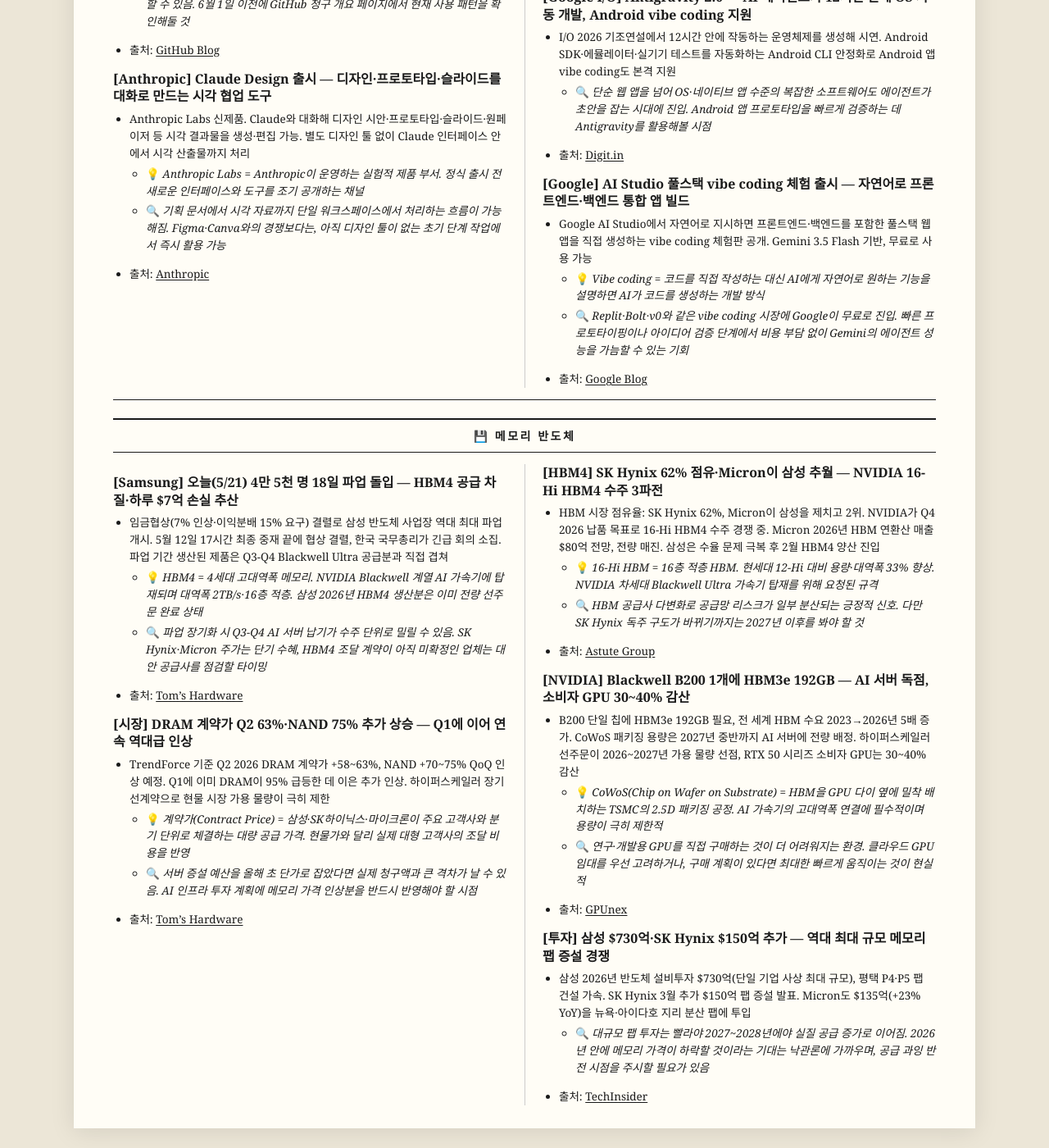
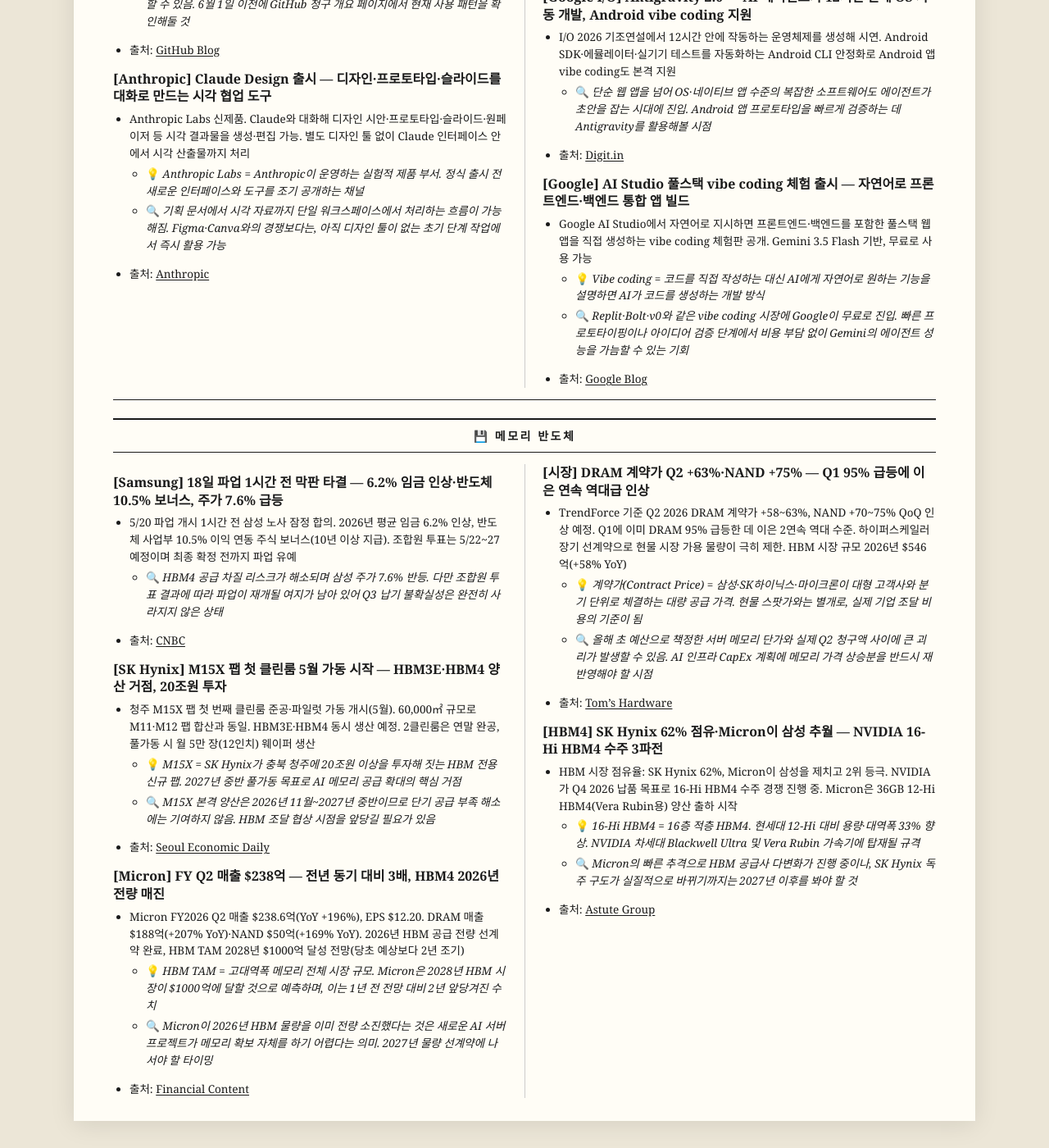
Before and after one commit to kimjans/daily-news, a Jekyll site: the page built from index.md, in a window 1280 px wide and 1400 px high, scrolled down 1395 px. Shown: the whole window at 82% size. Built offline with Jekyll 4.4.1, drawn with Linux system fonts in a browser that asks for light colours.

Commit message:
daily news: 2026-05-21 — fix 메모리 반도체 with accurate latest data

```diff
--- a/index.md
+++ b/index.md
@@ -74,31 +74,31 @@ title: The AI Morning
 
 ## 💾 메모리 반도체
 
-### **[Samsung]** 오늘(5/21) 4만 5천 명 18일 파업 돌입 — HBM4 공급 차질·하루 $7억 손실 추산
-- 임금협상(7% 인상·이익분배 15% 요구) 결렬로 삼성 반도체 사업장 역대 최대 파업 개시. 5월 12일 17시간 최종 중재 끝에 협상 결렬, 한국 국무총리가 긴급 회의 소집. 파업 기간 생산된 제품은 Q3-Q4 Blackwell Ultra 공급분과 직접 겹쳐
-  - 💡 *HBM4 = 4세대 고대역폭 메모리. NVIDIA Blackwell 계열 AI 가속기에 탑재되며 대역폭 2TB/s·16층 적층. 삼성 2026년 HBM4 생산분은 이미 전량 선주문 완료 상태*
-  - 🔍 *파업 장기화 시 Q3-Q4 AI 서버 납기가 수주 단위로 밀릴 수 있음. SK Hynix·Micron 주가는 단기 수혜, HBM4 조달 계약이 아직 미확정인 업체는 대안 공급사를 점검할 타이밍*
-- 출처: [Tom's Hardware](https://www.tomshardware.com/tech-industry/samsungs-last-ditch-union-talks-collapse-eight-days-before-planned-18-day-chip-factory-strike)
+### **[Samsung]** 18일 파업 1시간 전 막판 타결 — 6.2% 임금 인상·반도체 10.5% 보너스, 주가 7.6% 급등
+- 5/20 파업 개시 1시간 전 삼성 노사 잠정 합의. 2026년 평균 임금 6.2% 인상, 반도체 사업부 10.5% 이익 연동 주식 보너스(10년 이상 지급). 조합원 투표는 5/22~27 예정이며 최종 확정 전까지 파업 유예
+  - 🔍 *HBM4 공급 차질 리스크가 해소되며 삼성 주가 7.6% 반등. 다만 조합원 투표 결과에 따라 파업이 재개될 여지가 남아 있어 Q3 납기 불확실성은 완전히 사라지지 않은 상태*
+- 출처: [CNBC](https://www.cnbc.com/2026/05/21/samsung-electronics-union-strike-suspended-wage-deal-bonuses.html)
 
-### **[시장]** DRAM 계약가 Q2 63%·NAND 75% 추가 상승 — Q1에 이어 연속 역대급 인상
-- TrendForce 기준 Q2 2026 DRAM 계약가 +58~63%, NAND +70~75% QoQ 인상 예정. Q1에 이미 DRAM이 95% 급등한 데 이은 추가 인상. 하이퍼스케일러 장기 선계약으로 현물 시장 가용 물량이 극히 제한
-  - 💡 *계약가(Contract Price) = 삼성·SK하이닉스·마이크론이 주요 고객사와 분기 단위로 체결하는 대량 공급 가격. 현물가와 달리 실제 대형 고객사의 조달 비용을 반영*
-  - 🔍 *서버 증설 예산을 올해 초 단가로 잡았다면 실제 청구액과 큰 격차가 날 수 있음. AI 인프라 투자 계획에 메모리 가격 인상분을 반드시 반영해야 할 시점*
+### **[SK Hynix]** M15X 팹 첫 클린룸 5월 가동 시작 — HBM3E·HBM4 양산 거점, 20조원 투자
+- 청주 M15X 팹 첫 번째 클린룸 준공·파일럿 가동 개시(5월). 60,000㎡ 규모로 M11·M12 팹 합산과 동일. HBM3E·HBM4 동시 생산 예정. 2클린룸은 연말 완공, 풀가동 시 월 5만 장(12인치) 웨이퍼 생산
+  - 💡 *M15X = SK Hynix가 충북 청주에 20조원 이상을 투자해 짓는 HBM 전용 신규 팹. 2027년 중반 풀가동 목표로 AI 메모리 공급 확대의 핵심 거점*
+  - 🔍 *M15X 본격 양산은 2026년 11월~2027년 중반이므로 단기 공급 부족 해소에는 기여하지 않음. HBM 조달 협상 시점을 앞당길 필요가 있음*
+- 출처: [Seoul Economic Daily](https://en.sedaily.com/finance/2025/12/25/sk-hynix-to-launch-m15x-fab-in-may-2026-cementing-global-ai)
+
+### **[Micron]** FY Q2 매출 $238억 — 전년 동기 대비 3배, HBM4 2026년 전량 매진
+- Micron FY2026 Q2 매출 $238.6억(YoY +196%), EPS $12.20. DRAM 매출 $188억(+207% YoY)·NAND $50억(+169% YoY). 2026년 HBM 공급 전량 선계약 완료, HBM TAM 2028년 $1000억 달성 전망(당초 예상보다 2년 조기)
+  - 💡 *HBM TAM = 고대역폭 메모리 전체 시장 규모. Micron은 2028년 HBM 시장이 $1000억에 달할 것으로 예측하며, 이는 1년 전 전망 대비 2년 앞당겨진 수치*
+  - 🔍 *Micron이 2026년 HBM 물량을 이미 전량 소진했다는 것은 새로운 AI 서버 프로젝트가 메모리 확보 자체를 하기 어렵다는 의미. 2027년 물량 선계약에 나서야 할 타이밍*
+- 출처: [Financial Content](https://markets.financialcontent.com/stocks/article/marketminute-2026-3-26-micron-crushes-expectations-in-2026-memory-supercycle-peak-as-hbm4-demand-hits-fever-pitch)
+
+### **[시장]** DRAM 계약가 Q2 +63%·NAND +75% — Q1 95% 급등에 이은 연속 역대급 인상
+- TrendForce 기준 Q2 2026 DRAM 계약가 +58~63%, NAND +70~75% QoQ 인상 예정. Q1에 이미 DRAM 95% 급등한 데 이은 2연속 역대 수준. 하이퍼스케일러 장기 선계약으로 현물 시장 가용 물량이 극히 제한. HBM 시장 규모 2026년 $546억(+58% YoY)
+  - 💡 *계약가(Contract Price) = 삼성·SK하이닉스·마이크론이 대형 고객사와 분기 단위로 체결하는 대량 공급 가격. 현물 스팟가와는 별개로, 실제 기업 조달 비용의 기준이 됨*
+  - 🔍 *올해 초 예산으로 책정한 서버 메모리 단가와 실제 Q2 청구액 사이에 큰 괴리가 발생할 수 있음. AI 인프라 CapEx 계획에 메모리 가격 상승분을 반드시 재반영해야 할 시점*
 - 출처: [Tom's Hardware](https://www.tomshardware.com/pc-components/dram/dram-and-nand-contract-prices-to-climb-again-in-q2)
 
 ### **[HBM4]** SK Hynix 62% 점유·Micron이 삼성 추월 — NVIDIA 16-Hi HBM4 수주 3파전
-- HBM 시장 점유율: SK Hynix 62%, Micron이 삼성을 제치고 2위. NVIDIA가 Q4 2026 납품 목표로 16-Hi HBM4 수주 경쟁 중. Micron 2026년 HBM 연환산 매출 $80억 전망, 전량 매진. 삼성은 수율 문제 극복 후 2월 HBM4 양산 진입
-  - 💡 *16-Hi HBM = 16층 적층 HBM. 현세대 12-Hi 대비 용량·대역폭 33% 향상. NVIDIA 차세대 Blackwell Ultra 가속기 탑재를 위해 요청된 규격*
-  - 🔍 *HBM 공급사 다변화로 공급망 리스크가 일부 분산되는 긍정적 신호. 다만 SK Hynix 독주 구도가 바뀌기까지는 2027년 이후를 봐야 할 것*
+- HBM 시장 점유율: SK Hynix 62%, Micron이 삼성을 제치고 2위 등극. NVIDIA가 Q4 2026 납품 목표로 16-Hi HBM4 수주 경쟁 진행 중. Micron은 36GB 12-Hi HBM4(Vera Rubin용) 양산 출하 시작
+  - 💡 *16-Hi HBM4 = 16층 적층 HBM4. 현세대 12-Hi 대비 용량·대역폭 33% 향상. NVIDIA 차세대 Blackwell Ultra 및 Vera Rubin 가속기에 탑재될 규격*
+  - 🔍 *Micron의 빠른 추격으로 HBM 공급사 다변화가 진행 중이나, SK Hynix 독주 구도가 실질적으로 바뀌기까지는 2027년 이후를 봐야 할 것*
 - 출처: [Astute Group](https://www.astutegroup.com/news/general/sk-hynix-holds-62-of-hbm-micron-overtakes-samsung-2026-battle-pivots-to-hbm4/)
-
-### **[NVIDIA]** Blackwell B200 1개에 HBM3e 192GB — AI 서버 독점, 소비자 GPU 30~40% 감산
-- B200 단일 칩에 HBM3e 192GB 필요, 전 세계 HBM 수요 2023→2026년 5배 증가. CoWoS 패키징 용량은 2027년 중반까지 AI 서버에 전량 배정. 하이퍼스케일러 선주문이 2026~2027년 가용 물량 선점, RTX 50 시리즈 소비자 GPU는 30~40% 감산
-  - 💡 *CoWoS(Chip on Wafer on Substrate) = HBM을 GPU 다이 옆에 밀착 배치하는 TSMC의 2.5D 패키징 공정. AI 가속기의 고대역폭 연결에 필수적이며 용량이 극히 제한적*
-  - 🔍 *연구·개발용 GPU를 직접 구매하는 것이 더 어려워지는 환경. 클라우드 GPU 임대를 우선 고려하거나, 구매 계획이 있다면 최대한 빠르게 움직이는 것이 현실적*
-- 출처: [GPUnex](https://www.gpunex.com/blog/gpu-shortage-hbm-crisis-2026/)
-
-### **[투자]** 삼성 $730억·SK Hynix $150억 추가 — 역대 최대 규모 메모리 팹 증설 경쟁
-- 삼성 2026년 반도체 설비투자 $730억(단일 기업 사상 최대 규모), 평택 P4·P5 팹 건설 가속. SK Hynix 3월 추가 $150억 팹 증설 발표. Micron도 $135억(+23% YoY)을 뉴욕·아이다호 지리 분산 팹에 투입
-  - 🔍 *대규모 팹 투자는 빨라야 2027~2028년에야 실질 공급 증가로 이어짐. 2026년 안에 메모리 가격이 하락할 것이라는 기대는 낙관론에 가까우며, 공급 과잉 반전 시점을 주시할 필요가 있음*
-- 출처: [TechInsider](https://tech-insider.org/samsung-73-billion-semiconductor-investment-2026/)
```
